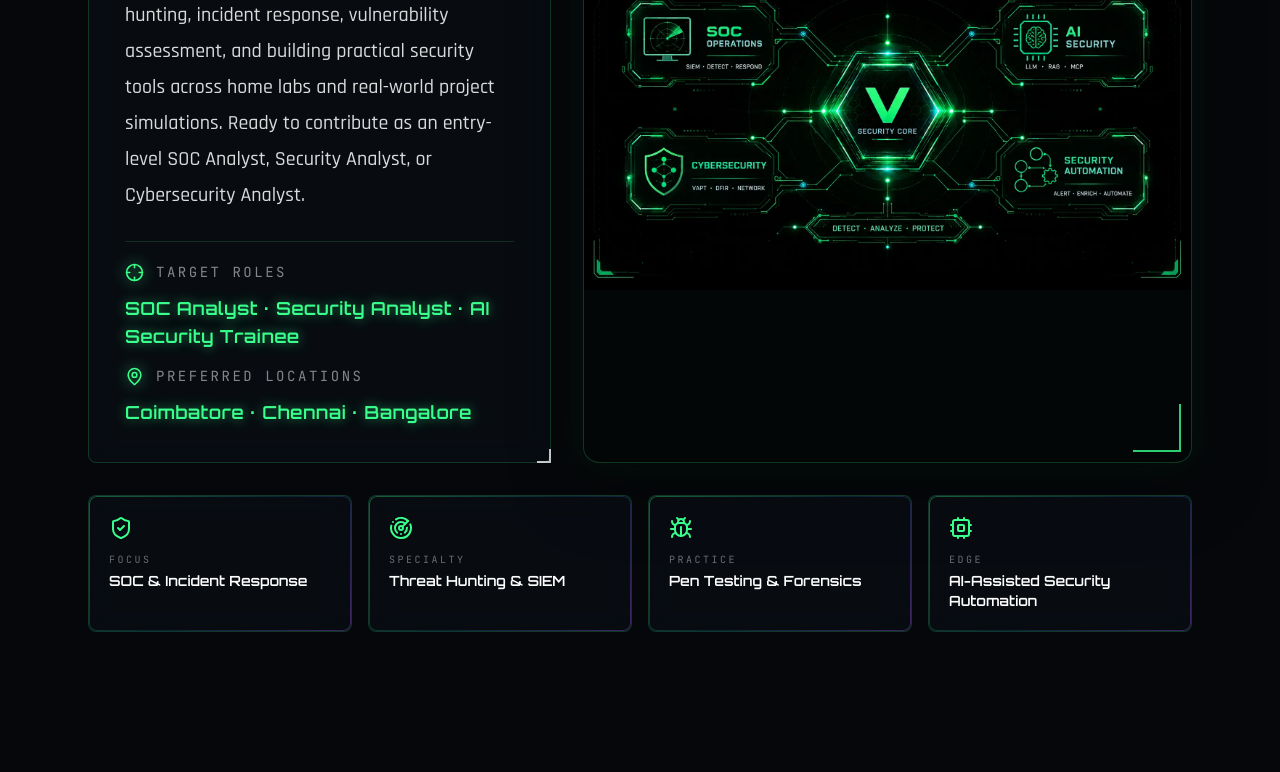
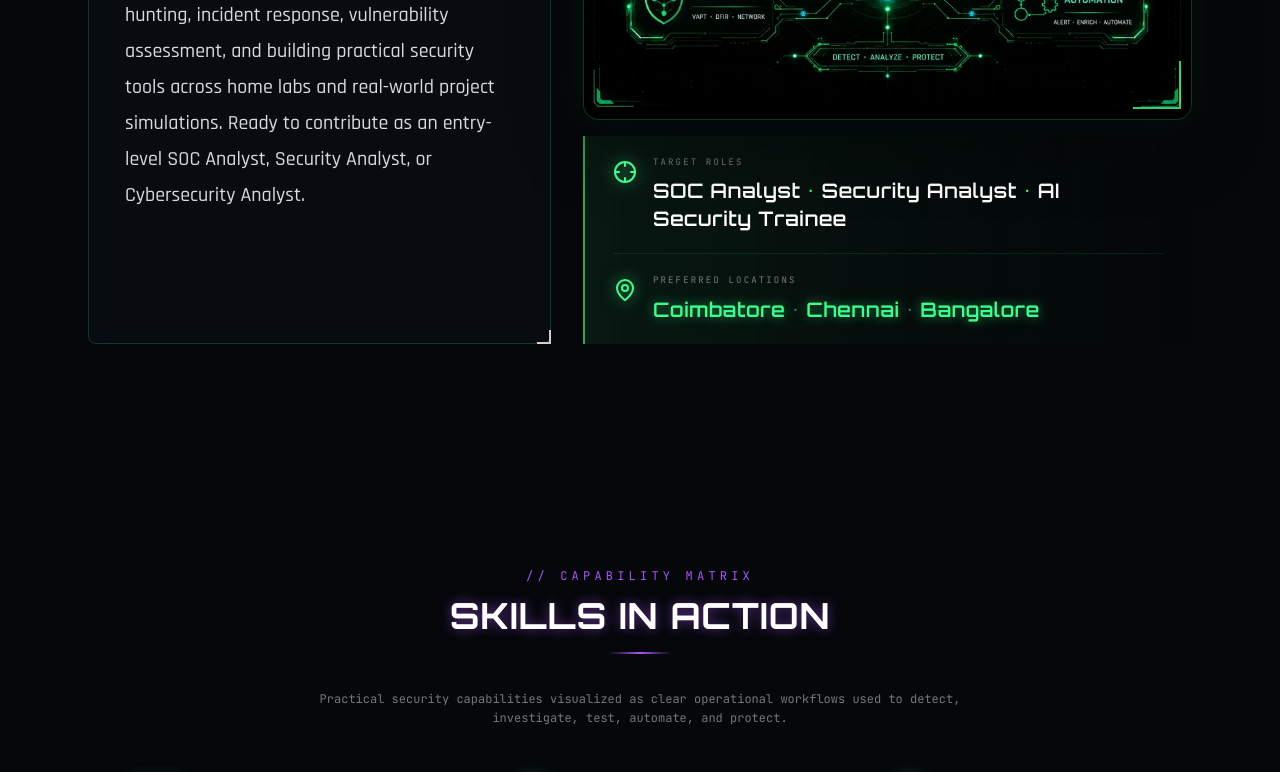
Before and after one commit to vasanth-void-0x/VASANTH-portfolio, a Next.js app: page / in a window 1280 px wide. Shown: the part 1340-2112 px from the top of the page. Built offline with nearby package versions, Linux system fonts and the light colour scheme.

Commit message:
Simplify about layout and highlight role targets

```diff
--- a/components/About.tsx
+++ b/components/About.tsx
@@ -2,16 +2,9 @@
 
 import { motion } from "framer-motion";
 import Image from "next/image";
-import { ShieldCheck, Radar, Bug, Cpu, MapPin, Crosshair } from "lucide-react";
+import { MapPin, Crosshair } from "lucide-react";
 import SectionHeading from "./SectionHeading";
 import { profile } from "@/lib/data";
-
-const readouts = [
-  { icon: ShieldCheck, label: "Focus", value: "SOC & Incident Response" },
-  { icon: Radar, label: "Specialty", value: "Threat Hunting & SIEM" },
-  { icon: Bug, label: "Practice", value: "Pen Testing & Forensics" },
-  { icon: Cpu, label: "Edge", value: "AI-Assisted Security Automation" },
-];
 
 export default function About() {
   return (
@@ -35,34 +28,15 @@ export default function About() {
           <p className="font-body text-lg font-medium leading-8 text-white/85 sm:text-xl sm:leading-9">
             {profile.summary}
           </p>
-          <div className="mt-7 space-y-4 border-t border-neon/15 pt-5">
-            <div className="flex flex-wrap items-center gap-3">
-              <Crosshair className="text-neon drop-shadow-[0_0_7px_rgba(57,255,140,0.7)]" size={19} />
-              <span className="font-mono text-xs uppercase tracking-[0.18em] text-white/50 sm:text-sm">
-                Target roles
-              </span>
-              <span className="font-display text-base font-semibold tracking-wide text-neon text-glow-green sm:text-lg">
-                SOC Analyst · Security Analyst · AI Security Trainee
-              </span>
-            </div>
-            <div className="flex flex-wrap items-center gap-3">
-              <MapPin className="text-neon drop-shadow-[0_0_7px_rgba(57,255,140,0.7)]" size={19} />
-              <span className="font-mono text-xs uppercase tracking-[0.18em] text-white/50 sm:text-sm">
-                Preferred locations
-              </span>
-              <span className="font-display text-base font-semibold tracking-wide text-neon text-glow-green sm:text-lg">
-                Coimbatore · Chennai · Bangalore
-              </span>
-            </div>
-          </div>
         </motion.div>
 
+        <div className="flex min-w-0 flex-col gap-4">
           <motion.div
             initial={{ opacity: 0, x: 30, scale: 0.985 }}
             whileInView={{ opacity: 1, x: 0, scale: 1 }}
             viewport={{ once: true, margin: "-80px" }}
             transition={{ duration: 0.8 }}
-          className="relative isolate flex min-h-[360px] items-center overflow-hidden rounded-2xl border border-neon/20 bg-[#020706]/75 shadow-[0_22px_70px_rgba(0,0,0,0.42),0_0_34px_rgba(57,255,140,0.08)] max-sm:-mx-2 max-sm:min-h-0 max-sm:rounded-xl"
+            className="relative isolate flex min-h-[330px] items-center overflow-hidden rounded-2xl border border-neon/20 bg-[#020706]/75 shadow-[0_22px_70px_rgba(0,0,0,0.42),0_0_34px_rgba(57,255,140,0.08)] max-sm:-mx-2 max-sm:min-h-0 max-sm:rounded-xl"
           >
             <div className="pointer-events-none absolute left-2.5 top-2.5 z-10 h-12 w-12 border-l-2 border-t-2 border-neon/80" aria-hidden="true" />
             <div className="pointer-events-none absolute bottom-2.5 right-2.5 z-10 h-12 w-12 border-b-2 border-r-2 border-neon/80" aria-hidden="true" />
@@ -76,25 +50,34 @@ export default function About() {
               priority={false}
             />
           </motion.div>
+
+          <motion.div
+            initial={{ opacity: 0, y: 18 }}
+            whileInView={{ opacity: 1, y: 0 }}
+            viewport={{ once: true, margin: "-50px" }}
+            transition={{ duration: 0.55 }}
+            className="border-l-2 border-neon/65 bg-gradient-to-r from-neon/[0.07] via-[#06110d]/70 to-transparent px-5 py-5 sm:px-7"
+          >
+            <div className="flex items-start gap-4">
+              <Crosshair className="mt-1 shrink-0 text-neon drop-shadow-[0_0_8px_rgba(57,255,140,0.65)]" size={24} />
+              <div>
+                <p className="font-mono text-[9px] uppercase tracking-[0.24em] text-white/45">Target roles</p>
+                <p className="mt-2 font-display text-lg font-semibold leading-relaxed tracking-wide text-white sm:text-xl">
+                  SOC Analyst <span className="text-neon">•</span> Security Analyst <span className="text-neon">•</span> AI Security Trainee
+                </p>
               </div>
-
-      <div className="mt-8 grid grid-cols-1 gap-4 sm:grid-cols-2 lg:grid-cols-4">
-          {readouts.map((item, i) => (
-            <motion.div
-              key={item.label}
-              initial={{ opacity: 0, y: 20 }}
-              whileInView={{ opacity: 1, y: 0 }}
-              viewport={{ once: true, margin: "-60px" }}
-              transition={{ duration: 0.5, delay: i * 0.1 }}
-              className="glass-card rounded-lg p-5"
-            >
-              <item.icon className="mb-3 text-neon" size={24} />
-              <p className="font-mono text-[10px] uppercase tracking-[0.25em] text-white/40">
-                {item.label}
+            </div>
+            <div className="mt-5 flex items-start gap-4 border-t border-neon/10 pt-5">
+              <MapPin className="mt-1 shrink-0 text-neon drop-shadow-[0_0_8px_rgba(57,255,140,0.65)]" size={24} />
+              <div>
+                <p className="font-mono text-[9px] uppercase tracking-[0.24em] text-white/45">Preferred locations</p>
+                <p className="mt-2 font-display text-lg font-semibold tracking-wide text-neon text-glow-green sm:text-xl">
+                  Coimbatore <span className="text-white/35">•</span> Chennai <span className="text-white/35">•</span> Bangalore
                 </p>
-              <p className="mt-1 font-display text-sm font-semibold text-white">{item.value}</p>
+              </div>
+            </div>
           </motion.div>
-          ))}
+        </div>
       </div>
     </section>
   );
```
Lines whose indentation alone changed are shown as unchanged.
